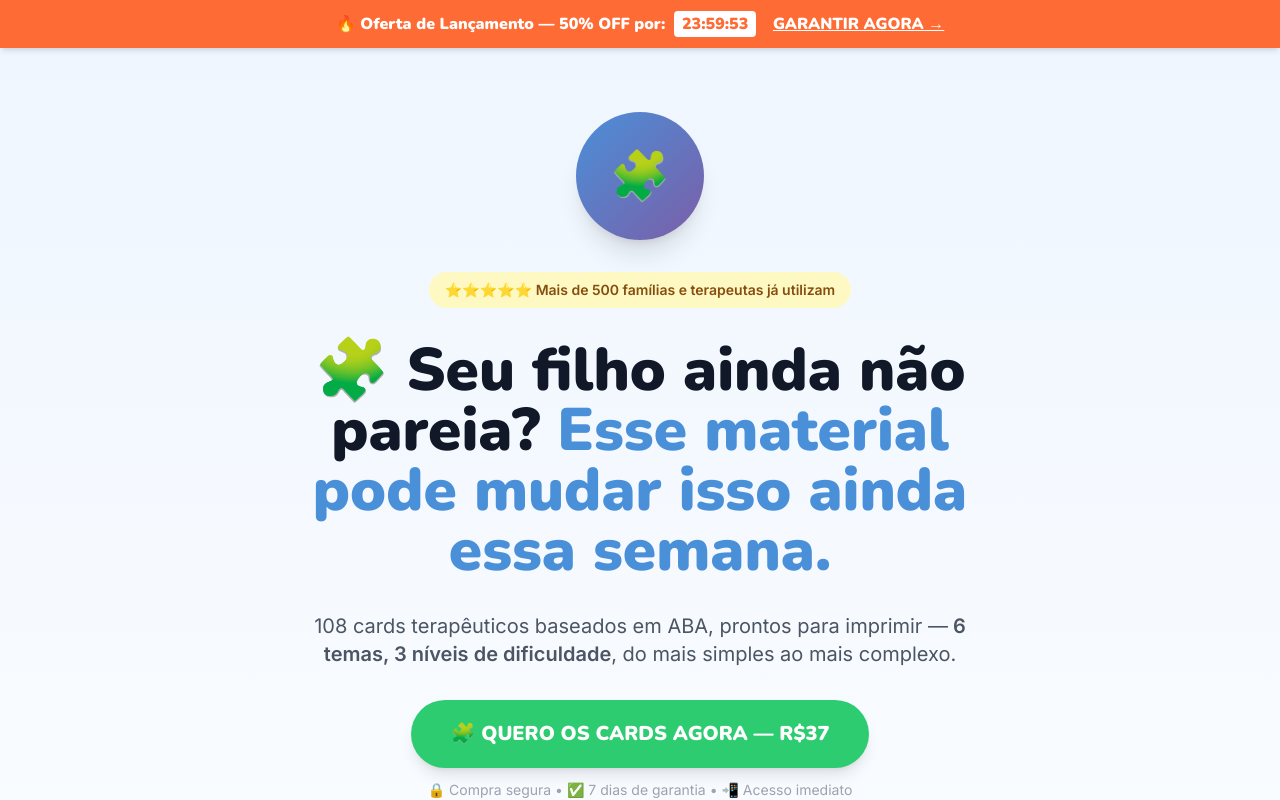
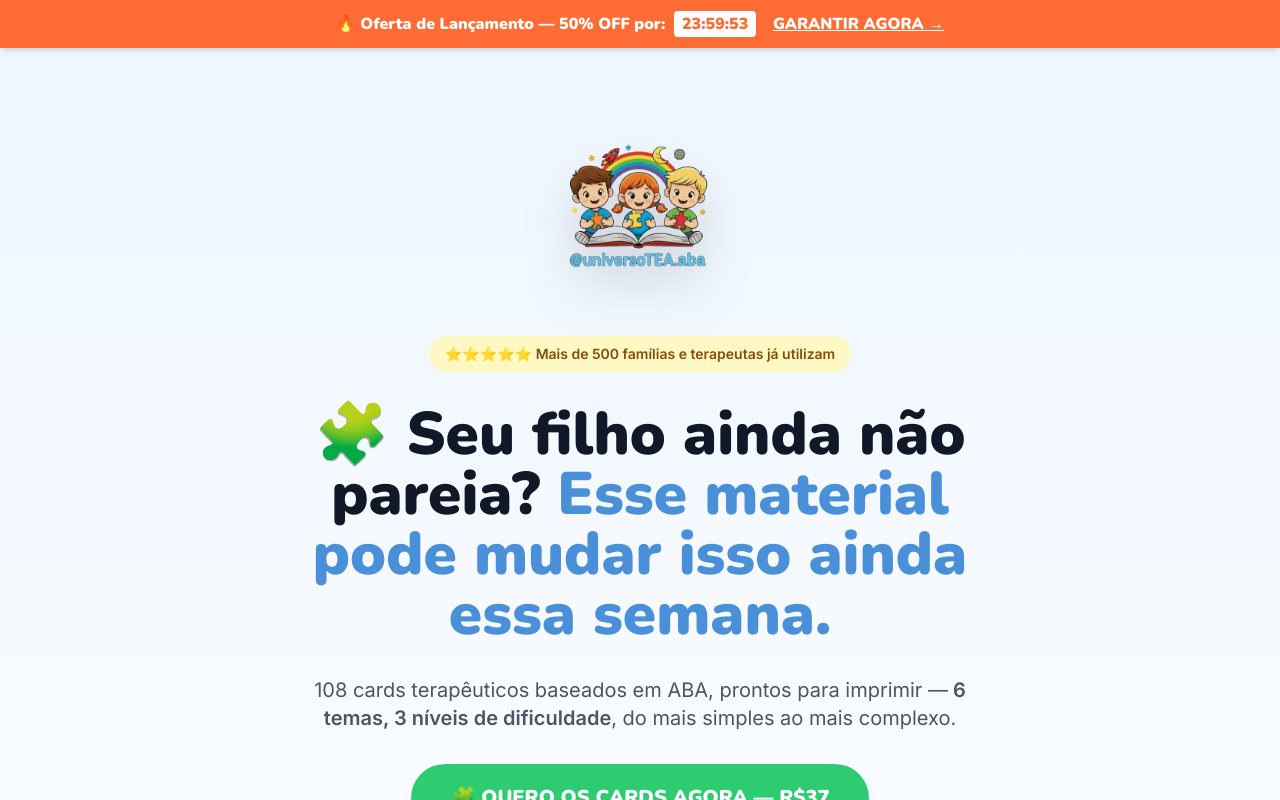
Before and after one commit to andreajoa/UniversoTEA.aba, a Next.js app: page / in a window 1280 px wide. Shown: the top 800 px of the page. Built offline with nearby package versions, Linux system fonts and the light colour scheme.

Commit message:
feat: add UniversoTEA logo to Hero section

```diff
--- a/components/sections/Hero.tsx
+++ b/components/sections/Hero.tsx
@@ -9,8 +9,15 @@ export default function Hero() {
       <div className="max-w-5xl mx-auto text-center flex flex-col items-center gap-8">
 
         <motion.div initial={{ opacity: 0, y: -20 }} animate={{ opacity: 1, y: 0 }} transition={{ duration: 0.6 }}>
-          <div className="w-32 h-32 mx-auto bg-gradient-to-br from-primary to-secondary rounded-full flex items-center justify-center shadow-xl">
-            <span className="text-5xl font-display font-black text-white">🧩</span>
+          <div className="w-48 h-48 mx-auto">
+            <Image
+              src="/images/logo.png"
+              alt="UniversoTEA Logo"
+              width={200}
+              height={200}
+              priority
+              className="w-full h-full object-contain drop-shadow-2xl"
+            />
           </div>
         </motion.div>
 
```
Also changed, not shown: public/images/logo.png (added), 1 other file (tests, documents, lock files or other folders).
